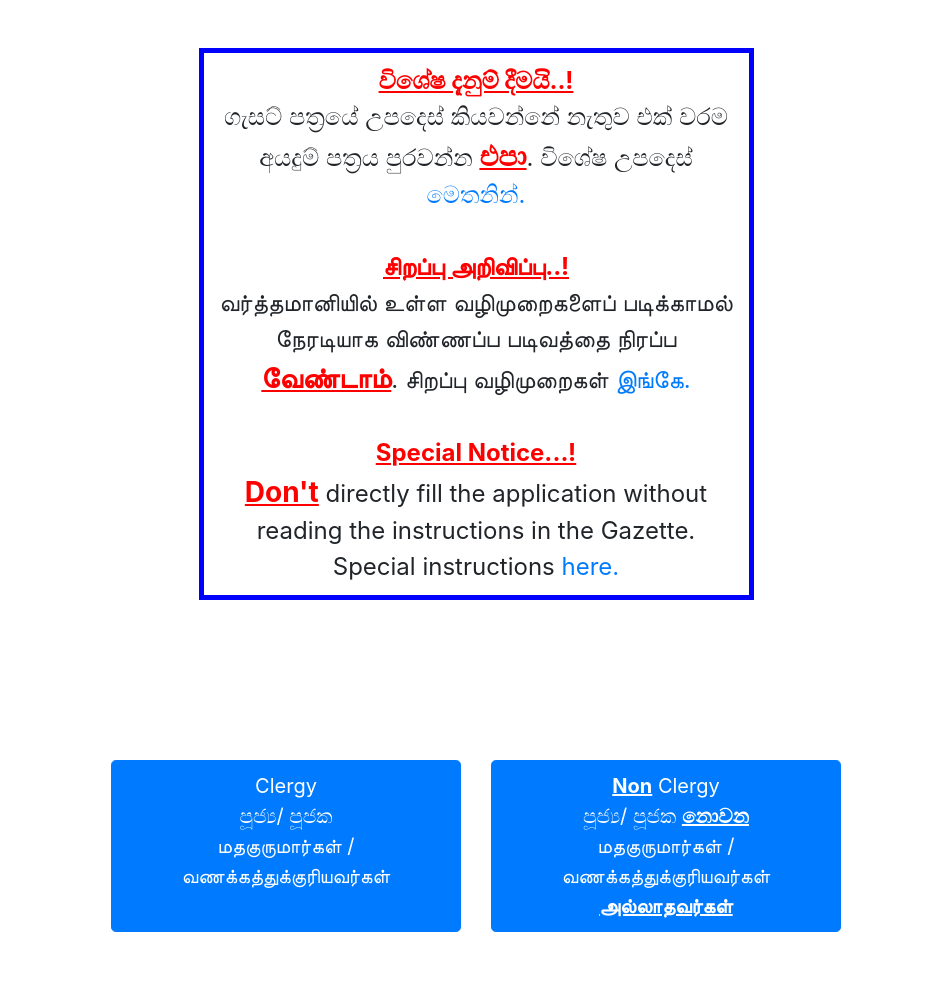
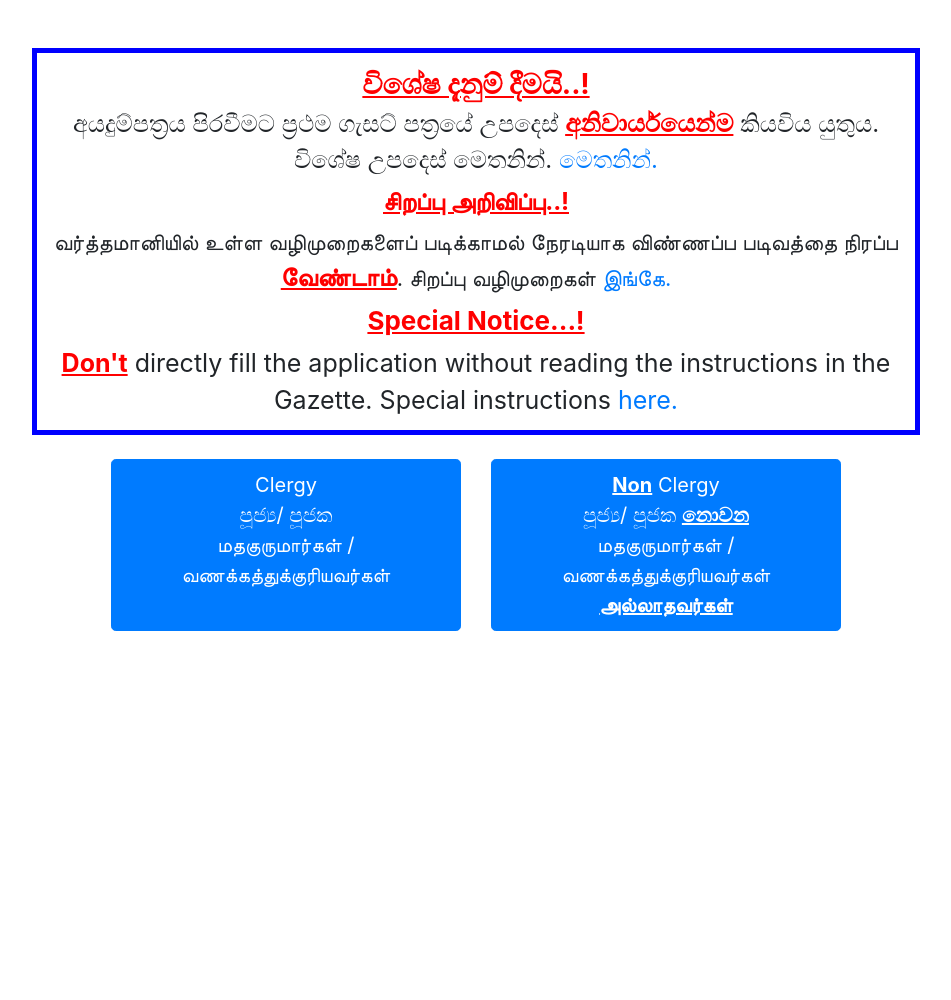
Before and after one commit to nirdetails/ncoe, a CodeIgniter app: page /ncoe/ in a window 1280 px wide; the page is wider, and only the part inside the window is pictured. Shown: the part 252-1252 px from the top of that part, without its empty margins (164-1115 px from the left). Run offline with CodeIgniter, Linux system fonts and the light colour scheme; some libraries are stand-ins or nearby versions.

Commit message:
update home.php

```diff
--- a/application/views/pages/home.php
+++ b/application/views/pages/home.php
@@ -4,26 +4,28 @@
 <div class="row">
     &nbsp;
 </div>
-<div class="row" style="margin: auto; width: 50%; border: 5px solid blue; padding: 10px; text-align:center">
-<span style="color: red;text-decoration: underline; margin: auto; font-size: 24px;"><b>විශේෂ දැනුම් දීමයි..!</b></span>
+<div class="row" style="margin: auto; width: 80%; border: 5px solid blue; padding: 10px; text-align:center">
+<span style="color: red;text-decoration: underline; margin: auto; font-size: 28px;"><b>විශේෂ දැනුම් දීමයි..!</b></span>
 <br>
 <span style="margin: auto; font-size: 24px;">
-ගැසට් පත්‍රයේ උපදෙස් කියවන්නේ නැතුව එක් වරම අයදුම් පත්‍රය පුරවන්න <span style="color: red;text-decoration: underline; font-size: 28px;"><b>එපා</b></span>. විශේෂ උපදෙස් <a target="_blank" href="<?php echo base_url();?>/assets/files/Instructions(S).pdf">මෙතනින්.</a>
+අයදුම්පත්‍රය පිරවීමට ප්‍රථම ගැසට් පත්‍රයේ උපදෙස් <span style="color: red;text-decoration: underline; font-size: 25px;"><b>අනිවාර්යයෙන්ම</b></span> කියවිය යුතුය. විශේෂ උපදෙස් මෙතනින්. <a target="_blank" href="<?php echo base_url();?>/assets/files/Instructions(S).pdf">මෙතනින්.</a>
+</span>
 <br>
 <br>
 <span style="color: red;text-decoration: underline; margin: auto; font-size: 24px;"><b>சிறப்பு அறிவிப்பு..!</b></span>
 <br>
-வர்த்தமானியில் உள்ள வழிமுறைகளைப் படிக்காமல் நேரடியாக விண்ணப்ப படிவத்தை நிரப்ப <span style="color: red;text-decoration: underline; font-size: 28px;"><b>வேண்டாம்</b></span>. சிறப்பு வழிமுறைகள் <a target="_blank" href="#">இங்கே.</a>
+<span style="margin: auto; font-size: 22px;">
+வர்த்தமானியில் உள்ள வழிமுறைகளைப் படிக்காமல் நேரடியாக விண்ணப்ப படிவத்தை நிரப்ப <span style="color: red;text-decoration: underline; font-size: 25px;"><b>வேண்டாம்</b></span>. சிறப்பு வழிமுறைகள் <a target="_blank" href="<?php echo base_url();?>/assets/files/Instructions(T).pdf">இங்கே.</a>
+</span>
 <br>
 <br>
-<span style="color: red;text-decoration: underline; margin: auto; font-size: 24px;"><b>Special Notice...!</b></span>
+<span style="color: red;text-decoration: underline; margin: auto; font-size: 26px;"><b>Special Notice...!</b></span>
 <br>
-<span style="color: red;text-decoration: underline; font-size: 28px;"><b>Don't</b></span> directly fill the application without reading the instructions in the Gazette. Special instructions <a target="_blank" href="<?php echo base_url();?>/assets/files/Instructions(E).pdf">here.</a>
+<span style="margin: auto; font-size: 25px;">
+<span style="color: red;text-decoration: underline; font-size: 25px;"><b>Don't</b></span> directly fill the application without reading the instructions in the Gazette. Special instructions <a target="_blank" href="<?php echo base_url();?>/assets/files/Instructions(E).pdf">here.</a>
 </span>
 </div>
-<div class="row" style="height: 20%;">
- &nbsp;
-</div>
+<br>
 <div class="row">
     <div class="col-sm-2">
     </div>
```
Also changed, not shown: 3 other files.
